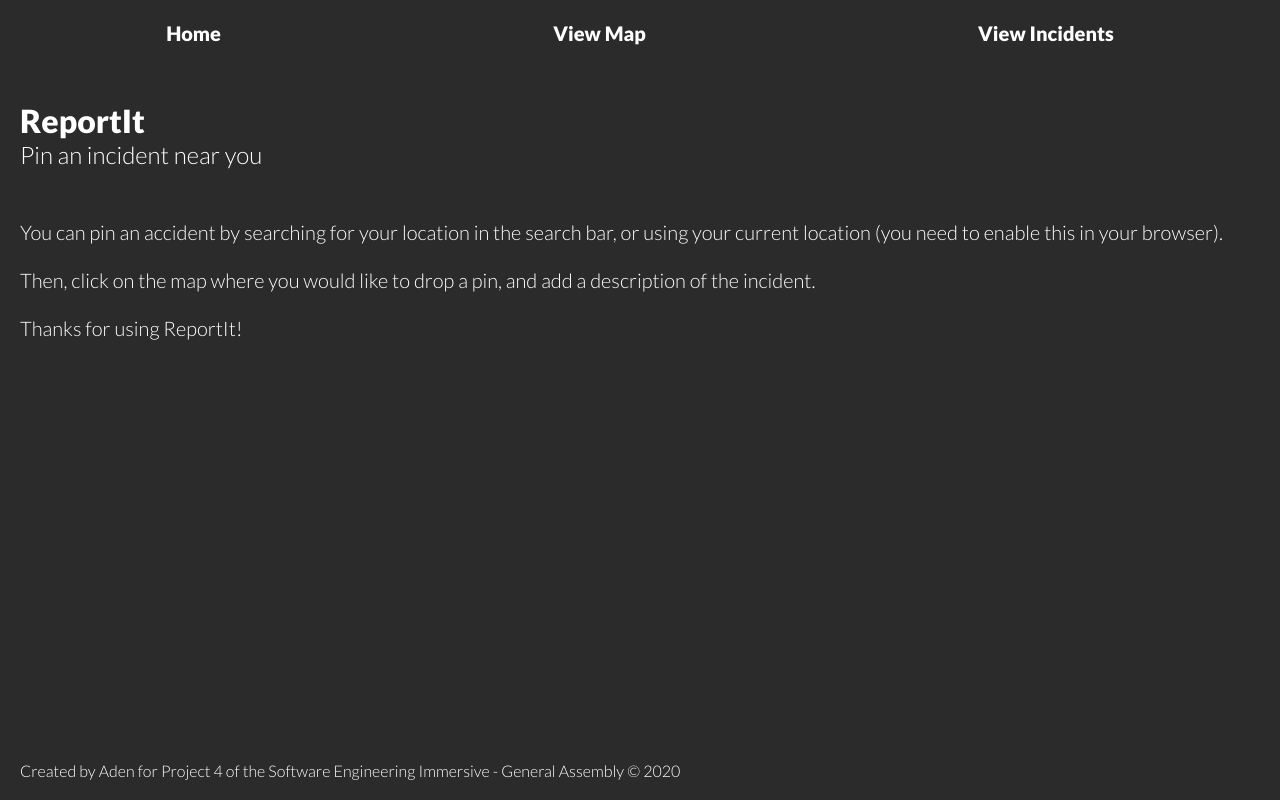
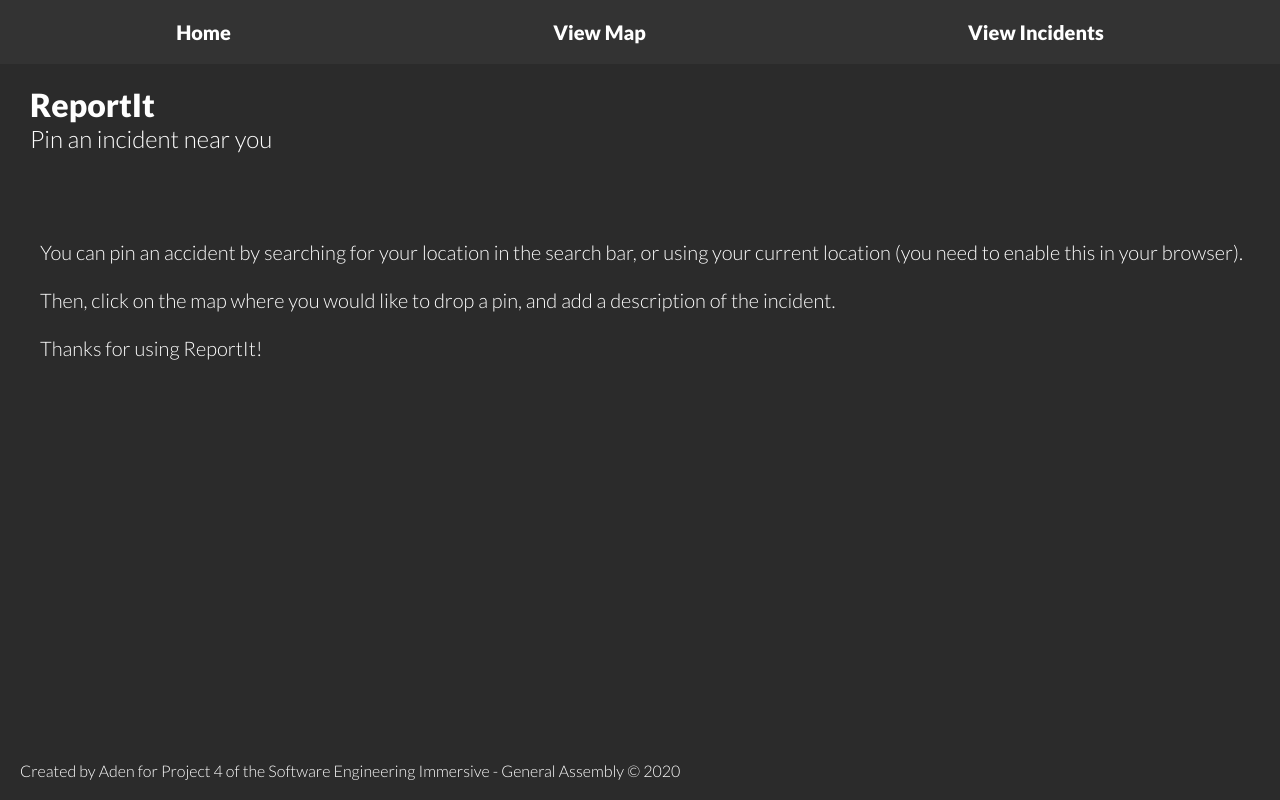
Before and after one commit to adenrashid/ReportIt, a React (Create React App) app: page / in a window 1280 px wide. Built offline with nearby package versions, Linux system fonts and the light colour scheme; the HTML template or start-up script is replaced by a standard one; what react-geocode would draw is missing.

Commit message:
fixed some css where info box not able to be closed because underneath other objects

```diff
--- a/src/App.css
+++ b/src/App.css
@@ -4,9 +4,10 @@
 }
 
 .title {
-    position: absolute;
-    top: 80px;
+    top: 90px;
     left: 20px;
+    padding-left: 30px;
+    margin-bottom: 0;
     background: none;
     border: none;
     z-index: 10;
@@ -16,9 +17,10 @@
 }
 
 .subtitle {
-    position: absolute;
     top: 120px;
     left: 20px;
+    margin-top: 0;
+    padding-left: 30px;
     background: none;
     border: none;
     z-index: 10;
@@ -35,6 +37,7 @@
     font-family: 'Lato', sans-serif;
     font-weight: 300;
     font-size: 20px;
+    padding: 20px;
 }
 
 .footer {
@@ -48,16 +51,16 @@
 
 .locate {
     position: absolute;
-    top: 80px;
-    right: 20px;
+    top: 110px;
+    right: 15px;
     background: none;
     border: none;
-    z-index: 10;
 }
 
 .locate img {
-    top: 20px;
-    right: 10px;
+    position: absolute;
+    top: -60px;
+    right: 40px;
     width: 40px;
     padding: 20px 20px 0 20px;
     cursor: pointer;
@@ -65,9 +68,9 @@
 
 .search {
     position: absolute;
-    z-index: 10;
-    top: 180px;
+    top: 140px;
     right: 20px;
+    z-index: 2;
     background-color: rgba(51, 51, 51, 1);
     color: white;
     font-family: 'Lato', sans-serif;
@@ -85,6 +88,9 @@
     display: flex;
     justify-content: space-around;
     padding-inline-start: 0;
+    background-color: rgba(51, 51, 51, 1);
+    margin: 0;
+    padding: 15px;
 }
 
 .routes {
--- a/src/App.js
+++ b/src/App.js
@@ -138,7 +138,7 @@
           lat: e.latLng.lat(),
           lng: e.latLng.lng(),
           time: new Date(),
-          description: selected.description,
+          description: markers[index].description,
           location: address
           }
           return markers;
@@ -151,12 +151,7 @@
   }, []);
 
   const updateDescription = React.useCallback((e) => {
-    // setMarkers((current) => {
-      // const markers = [...current];
-      markers[markers.indexOf(selected)].description = `${e.target.value}`
-  //     return markers;
-  //   });
-  // }, []);
+    markers[markers.indexOf(selected)].description = `${e.target.value}`
   })
 
   const mapRef = React.useRef();
@@ -211,15 +206,17 @@
 
         {selected ? (
           <InfoWindow
+          zIndex={100}
           position={{lat: selected.lat, lng: selected.lng}}
           onCloseClick={() => {setSelected(null)}}
           >
             <div>
               <h2>Accident Reported!</h2>
-              <input
-                  className="descriptionTextArea"
+              <p>Add An Update:
+                <input
                   onChange={(e) => updateDescription(e)}
                 />
+              </p>
               <p>Description: {selected.description}</p>
               <p>Location: {selected.location} </p>
               <p>Reported { formatRelative(selected.time, new Date()) }</p>
```
Also changed, not shown: 1 other file (tests, documents, lock files or other folders).
